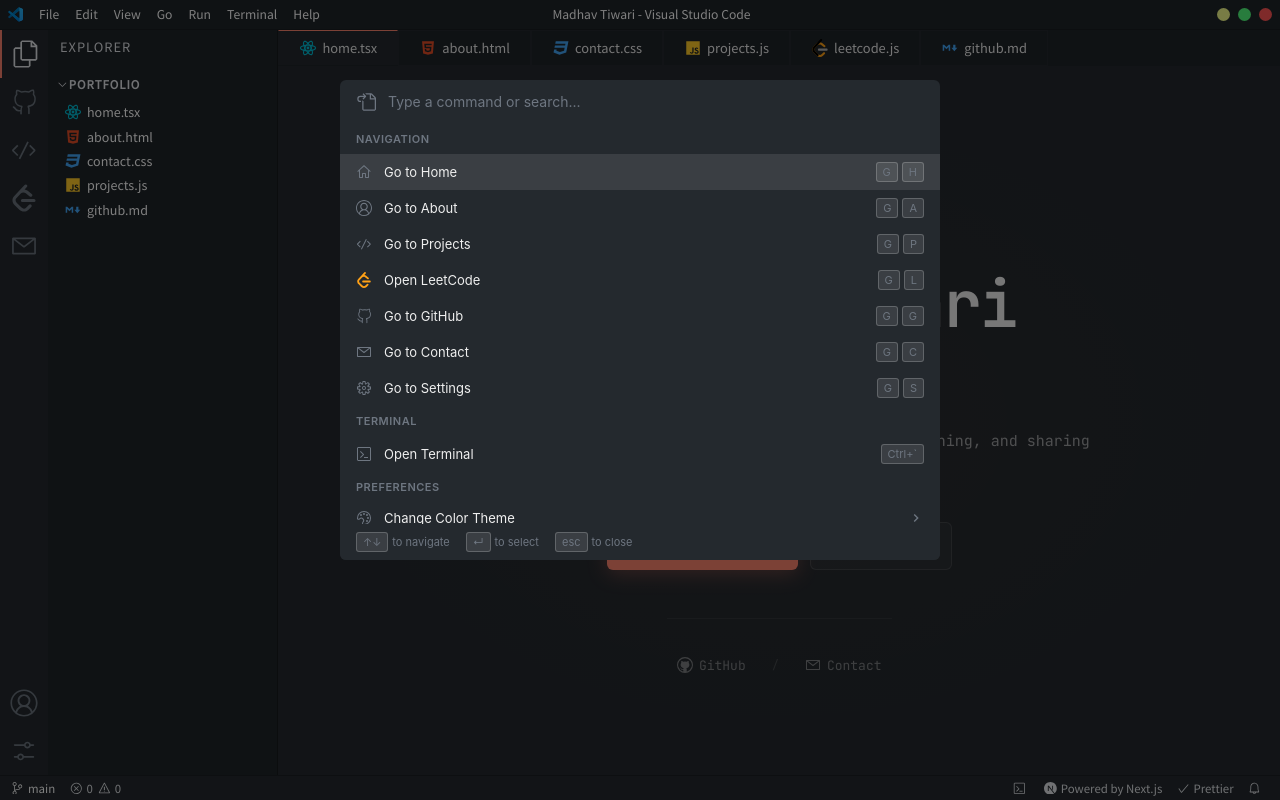
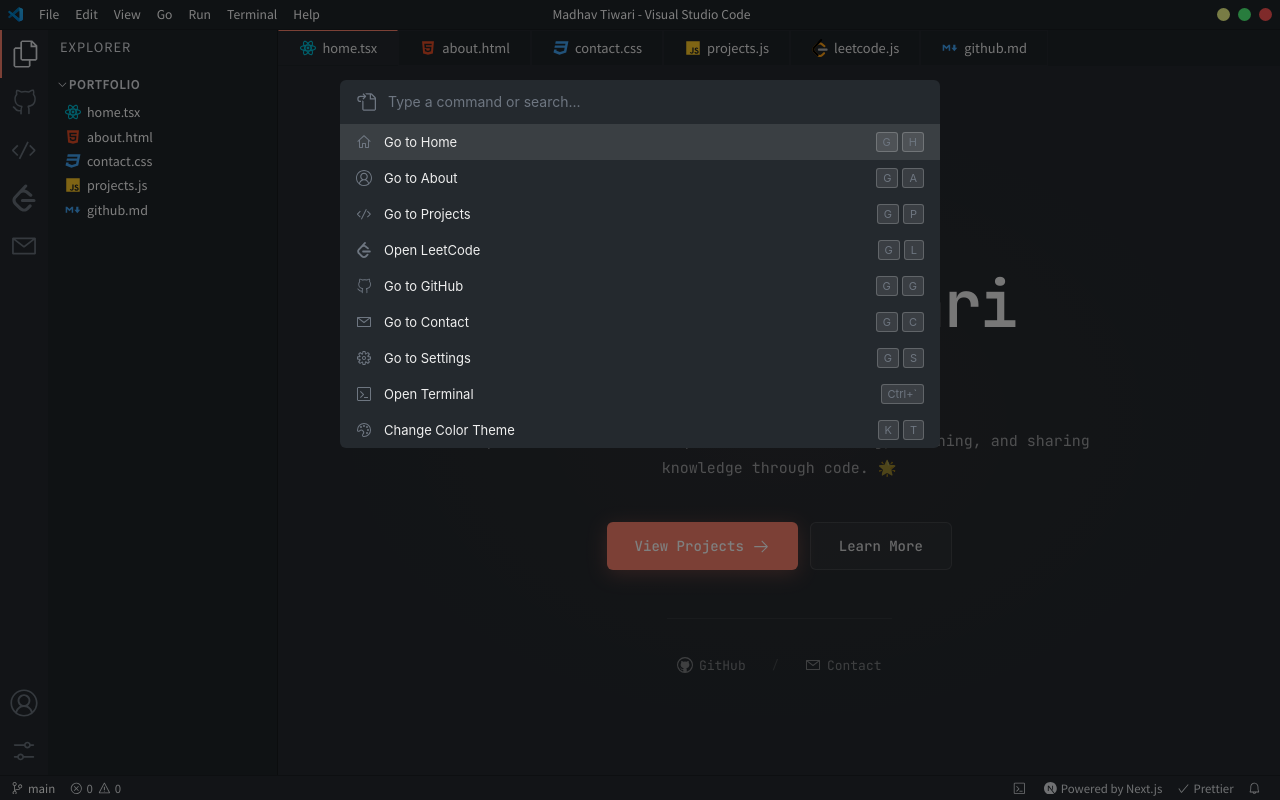
Before and after one commit to ermadhav/CosmoCoders_Portfolio, a Next.js app: page / in a window 1280 px wide. Both pictures are taken after a click on the element "View". Built offline with nearby package versions, Linux system fonts and the light colour scheme.

Commit message:
Updqtaed

```diff
--- a/components/CommandPalette.tsx
+++ b/components/CommandPalette.tsx
@@ -46,11 +46,16 @@
   const [searchQuery, setSearchQuery] = useState('');
   const [selectedIndex, setSelectedIndex] = useState(0);
   const [showThemePicker, setShowThemePicker] = useState(false);
+
   const inputRef = useRef<HTMLInputElement>(null);
   const listRef = useRef<HTMLDivElement>(null);
 
+  // ✅ NEW: key sequence support (G → L etc.)
+  const keySequence = useRef<string[]>([]);
+  const sequenceTimeout = useRef<NodeJS.Timeout | null>(null);
+
   const getCommands = useCallback((): Command[] => {
-    const baseCommands: Command[] = [
+    return [
       {
         id: 'go-home',
         label: 'Go to Home',
@@ -76,13 +81,15 @@
         action: () => router.push('/projects'),
       },
 
+      // ✅ LEETCODE (fixed)
       {
         id: 'go-leetcode',
         label: 'Open LeetCode',
         category: 'Navigation',
         shortcut: 'G L',
-        icon: <SiLeetcode size={16} color="#FFA116" />,
-        action: () => router.push('/leetcode'),
+        icon: <SiLeetcode size={16} />, // no color → matches theme
+        action: () =>
+          window.open('https://leetcode.com/your-username', '_blank'),
       },
 
       {
@@ -126,8 +133,6 @@
         action: () => setShowThemePicker(true),
       },
     ];
-
-    return baseCommands;
   }, [router, onToggleTerminal, isTerminalOpen]);
 
   const commands = getCommands();
@@ -163,9 +168,36 @@
     [filteredCommands, filteredThemes, onClose, showThemePicker]
   );
 
+  // ✅ UPDATED KEY HANDLER (sequence support)
   const handleKeyDown = useCallback(
     (e: KeyboardEvent) => {
       if (!isOpen) return;
+
+      if (sequenceTimeout.current) {
+        clearTimeout(sequenceTimeout.current);
+      }
+
+      sequenceTimeout.current = setTimeout(() => {
+        keySequence.current = [];
+      }, 800);
+
+      // Capture letters for sequences
+      if (/^[a-zA-Z]$/.test(e.key)) {
+        keySequence.current.push(e.key.toUpperCase());
+
+        const sequence = keySequence.current.join(' ');
+        const match = filteredCommands.find(
+          (cmd) => cmd.shortcut === sequence
+        );
+
+        if (match) {
+          e.preventDefault();
+          match.action();
+          onClose();
+          keySequence.current = [];
+          return;
+        }
+      }
 
       if (e.key === 'Escape') {
         if (showThemePicker) {
@@ -213,6 +245,7 @@
       setSearchQuery('');
       setSelectedIndex(0);
       setShowThemePicker(false);
+      keySequence.current = [];
     }
   }, [isOpen]);
 
@@ -252,119 +285,34 @@
                 : 'Type a command or search...'
             }
             className={styles.input}
-            spellCheck={false}
-            autoComplete="off"
           />
-          {searchQuery && (
-            <button
-              className={styles.clearButton}
-              onClick={() => {
-                setSearchQuery('');
-                inputRef.current?.focus();
-              }}
-            >
-              ×
-            </button>
-          )}
         </div>
 
         <div className={styles.results} ref={listRef}>
-          {showThemePicker ? (
-            filteredThemes.length === 0 ? (
-              <div className={styles.noResults}>No matching themes</div>
-            ) : (
-              <>
-                <div className={styles.category}>Color Theme</div>
-                {filteredThemes.map((theme, index) => (
+          {filteredCommands.map((cmd, index) => (
             <div
-                    key={theme.theme}
-                    className={`${styles.item} ${selectedIndex === index ? styles.selected : ''
+              key={cmd.id}
+              className={`${styles.item} ${
+                selectedIndex === index ? styles.selected : ''
               }`}
               onClick={() => handleSelect(index)}
               onMouseEnter={() => setSelectedIndex(index)}
             >
-                    <div className={styles.itemIcon}>
-                      <VscColorMode size={16} />
-                    </div>
+              <div className={styles.itemIcon}>{cmd.icon}</div>
               <div className={styles.itemContent}>
-                      <span className={styles.itemLabel}>
-                        {theme.name}
-                      </span>
-                      <span className={styles.itemDescription}>
-                        {theme.publisher}
-                      </span>
-                    </div>
-                  </div>
-                ))}
-              </>
-            )
-          ) : filteredCommands.length === 0 ? (
-            <div className={styles.noResults}>No matching commands</div>
-          ) : (
-            (() => {
-              let lastCategory = '';
-              let itemIndex = 0;
-              return filteredCommands.map((cmd) => {
-                const showCategory = cmd.category !== lastCategory;
-                lastCategory = cmd.category;
-                const currentIndex = itemIndex++;
-
-                return (
-                  <div key={cmd.id}>
-                    {showCategory && (
-                      <div className={styles.category}>
-                        {cmd.category}
-                      </div>
-                    )}
-                    <div
-                      className={`${styles.item} ${selectedIndex === currentIndex
-                          ? styles.selected
-                          : ''
-                        }`}
-                      onClick={() => handleSelect(currentIndex)}
-                      onMouseEnter={() =>
-                        setSelectedIndex(currentIndex)
-                      }
-                    >
-                      <div className={styles.itemIcon}>
-                        {cmd.icon}
-                      </div>
-                      <div className={styles.itemContent}>
-                        <span className={styles.itemLabel}>
-                          {cmd.label}
-                        </span>
+                <span className={styles.itemLabel}>{cmd.label}</span>
               </div>
               {cmd.shortcut && (
                 <div className={styles.shortcut}>
-                          {cmd.id === 'change-theme' ? (
-                            <MdNavigateNext size={16} />
-                          ) : (
-                            cmd.shortcut.split(' ').map((key, i) => (
+                  {cmd.shortcut.split(' ').map((key, i) => (
                     <span key={i} className={styles.key}>
                       {key}
                     </span>
-                            ))
-                          )}
+                  ))}
                 </div>
               )}
             </div>
-                  </div>
-                );
-              });
-            })()
-          )}
-        </div>
-
-        <div className={styles.footer}>
-          <div className={styles.footerItem}>
-            <span className={styles.key}>↑↓</span> to navigate
-          </div>
-          <div className={styles.footerItem}>
-            <span className={styles.key}>↵</span> to select
-          </div>
-          <div className={styles.footerItem}>
-            <span className={styles.key}>esc</span> to close
-          </div>
+          ))}
         </div>
       </div>
     </div>
```
Lines whose indentation alone changed are shown as unchanged.
